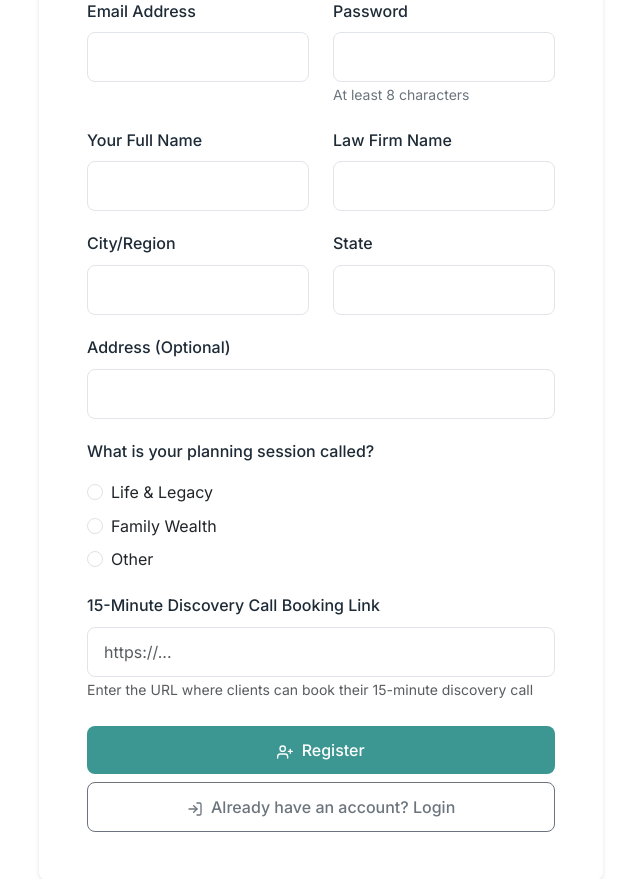
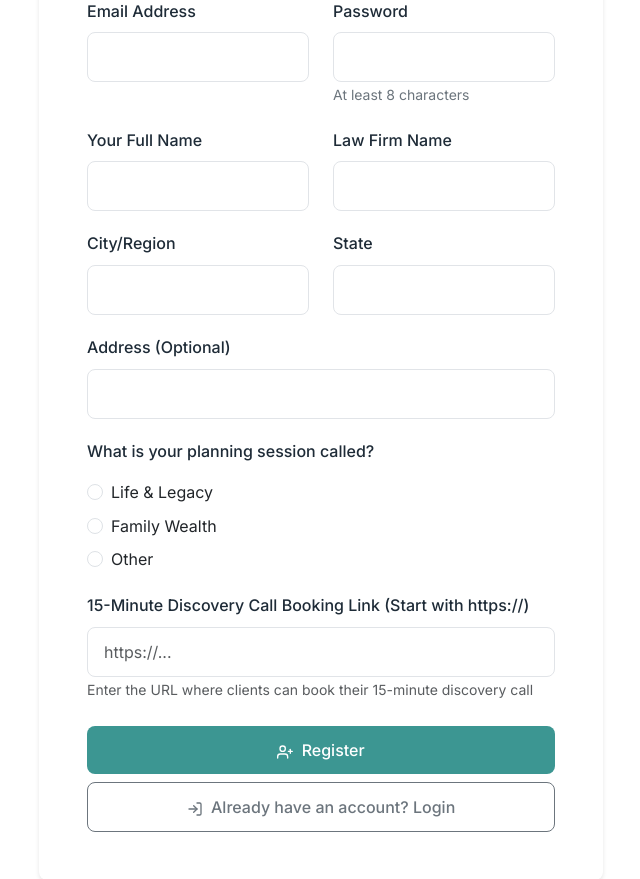
Before and after one commit to DeepGem-Interactive/EWOC-Member-Blog-Tool, a Flask app: page /register in a window 1280 px wide. Shown: the part 188-1067 px from the top of the page, without its empty margins (319-959 px from the left). Run offline with Flask 3, Linux system fonts and the light colour scheme; some libraries are stand-ins or nearby versions.

Commit message:
updated register - added https

```diff
--- a/templates/register.html
+++ b/templates/register.html
@@ -140,7 +140,7 @@
                         </div>
 
                         <div class="form-group">
-                            <label for="discovery_call_link" class="form-label">15-Minute Discovery Call Booking Link</label>
+                            <label for="discovery_call_link" class="form-label">15-Minute Discovery Call Booking Link (Start with https://)</label>
                             <input type="url" class="form-control" id="discovery_call_link" name="discovery_call_link"
                                    placeholder="https://..." required>
                             <small class="text-muted">Enter the URL where clients can book their 15-minute discovery call</small>
```
